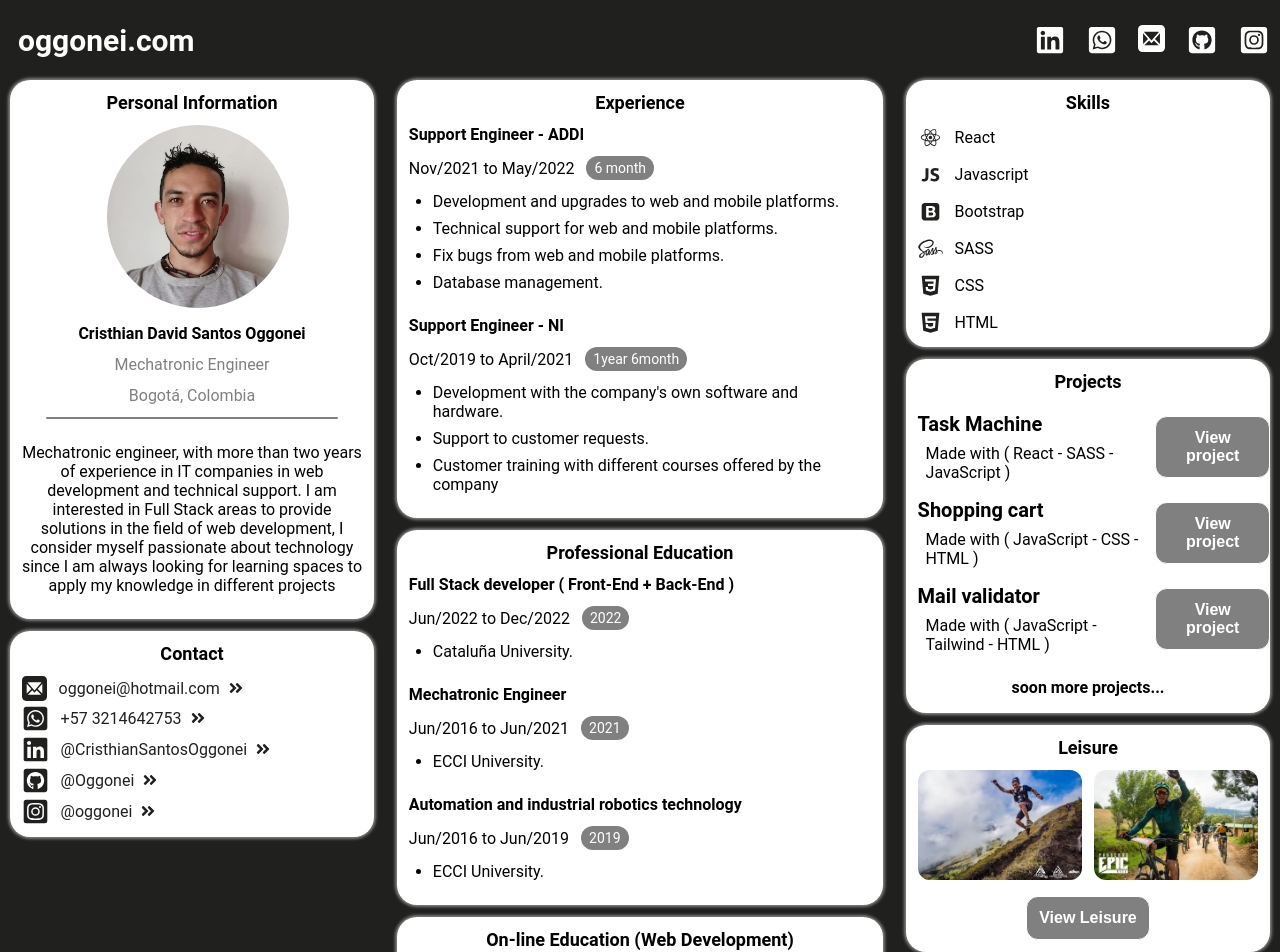
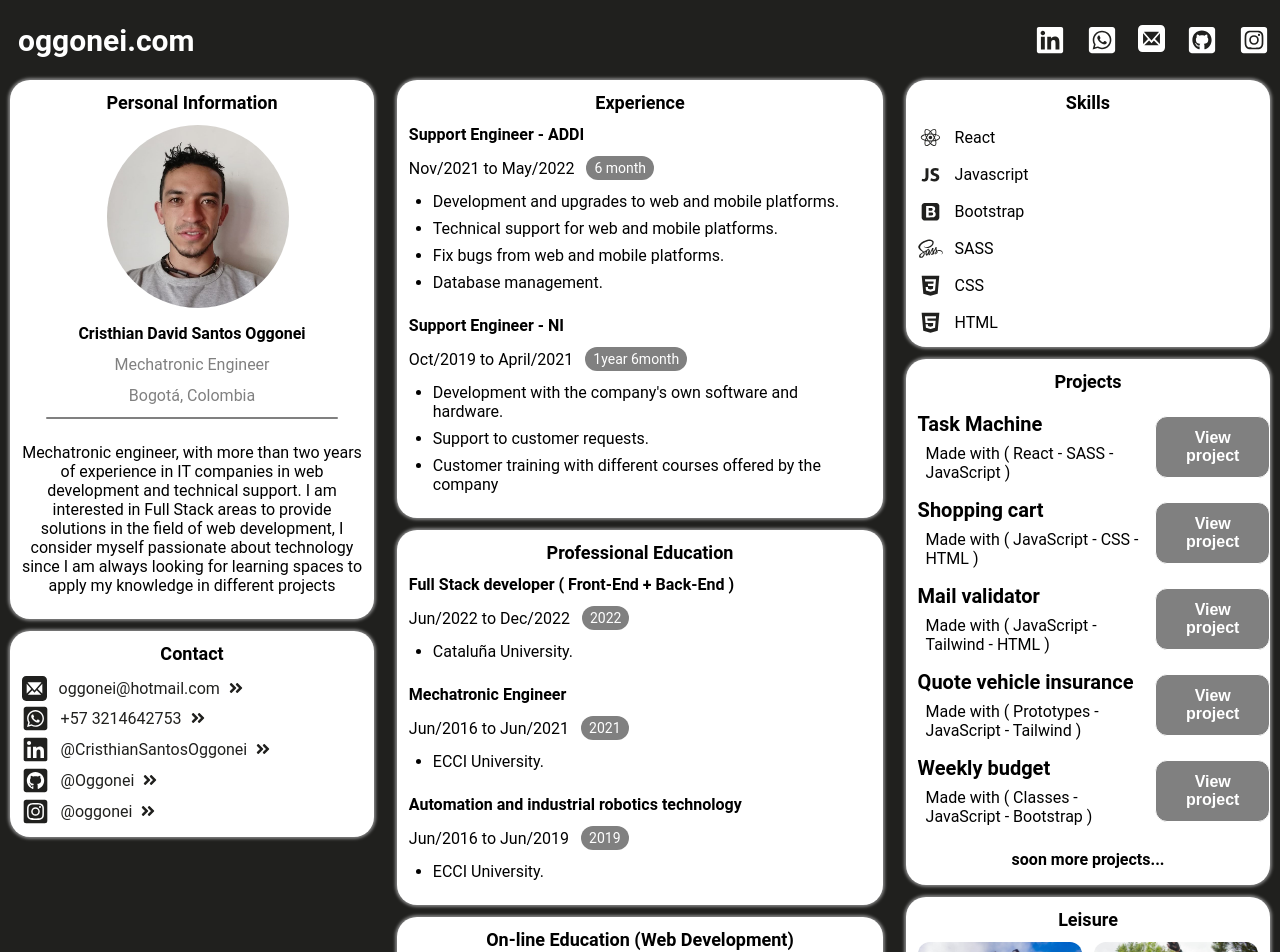
Before and after one commit to Oggonei/portfolio, a React (Create React App) app: page /profile in a window 1280 px wide. Shown: the top 952 px of the page. Built offline with nearby package versions, Linux system fonts and the light colour scheme.

Commit message:
new projects added

```diff
--- a/src/screens/profile/Profile.jsx
+++ b/src/screens/profile/Profile.jsx
@@ -116,7 +116,7 @@ const ProfileScreen = () => {
             </div>
             <div className="onlineEducation-container-platzy">
               <span className='onlineEducation-container-platzy-logo'><SiPlatzi/></span>
-              <p className='onlineEducation-container-platzy-name'>Platzy (21 certificates)</p>
+              <p className='onlineEducation-container-platzy-name'>Platzy (24 certificates)</p>
             </div>
             <div className="onlineEducation-container-button">
               <Link to={'/certificates'}>
@@ -174,6 +174,28 @@ const ProfileScreen = () => {
                 </a>
               </div>
             </div>
+            <div className="projects-container_projects">
+              <div className="projects-container_projects-information">
+                <span>Quote vehicle insurance</span>
+                <p>Made with ( Prototypes - JavaScript - Tailwind )</p>
+              </div>
+              <div className="projects-container_projects-button">
+                <a href='https://cotizadorsegurorvehiculos.netlify.app' target='_blank' rel='noreferrer'>
+                  <button>View project</button>
+                </a>
+              </div>
+            </div>
+            <div className="projects-container_projects">
+              <div className="projects-container_projects-information">
+                <span>Weekly budget</span>
+                <p>Made with ( Classes - JavaScript - Bootstrap )</p>
+              </div>
+              <div className="projects-container_projects-button">
+                <a href='https://presupuestosemana.netlify.app/' target='_blank' rel='noreferrer'>
+                  <button>View project</button>
+                </a>
+              </div>
+            </div>
             <label>soon more projects...</label>
             {/* <img src={underConstruction} alt="" /> */}
           </div>
```
